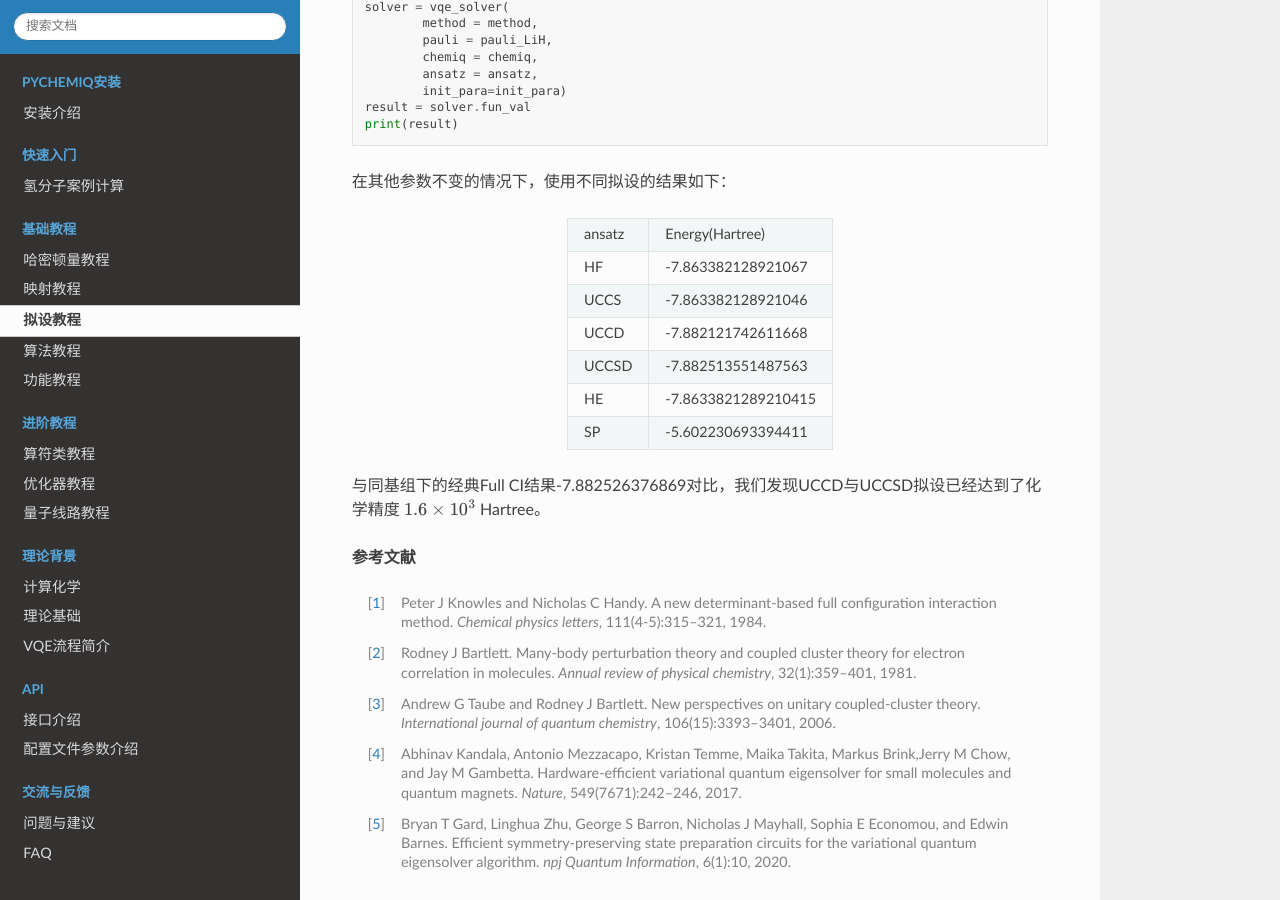
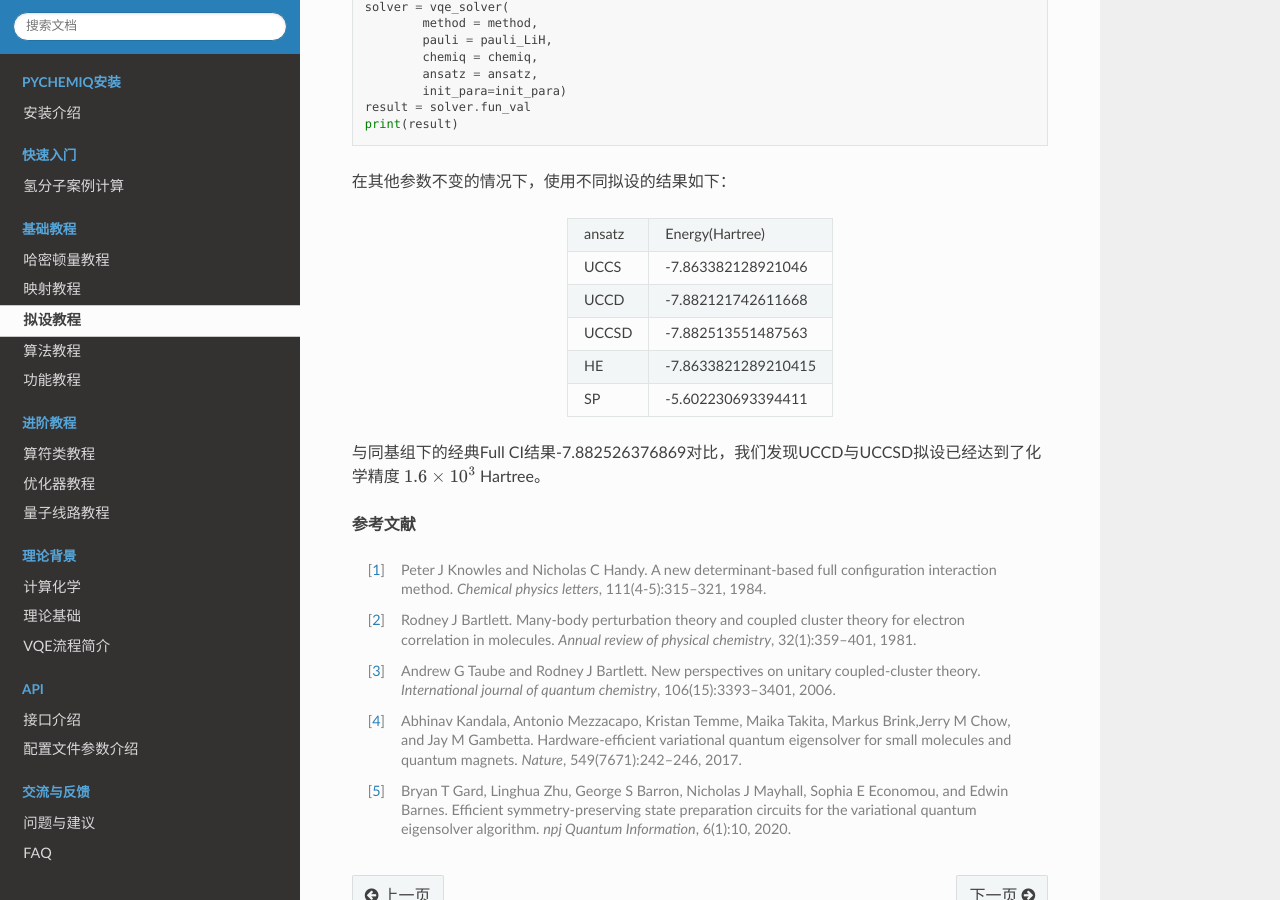
Before and after one commit to OriginQ/pyChemiQ-tutorial, a Sphinx documentation site: the page built from source/03basis/ansatz.rst, in a window 1280 px wide and 900 px high, scrolled down 3272 px. Built offline with Sphinx 7.4.7 and the Read the Docs theme 2.0.0, drawn with Linux system fonts in a browser that asks for light colours.

Commit message:
<modify> correct typos

```diff
--- a/source/03basis/ansatz.rst
+++ b/source/03basis/ansatz.rst
@@ -123,8 +123,6 @@
 
     *   -   ansatz
         -   Energy(Hartree)
-    *   -   HF
-        -   -7.863382128921067
     *   -   UCCS
         -   -7.863382128921046
     *   -   UCCD
```
